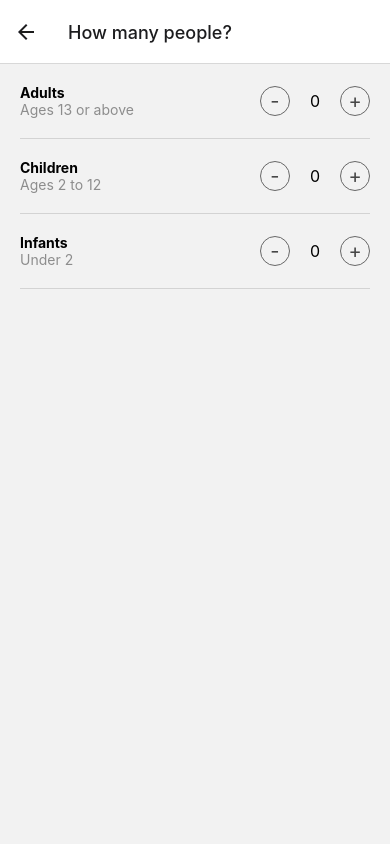
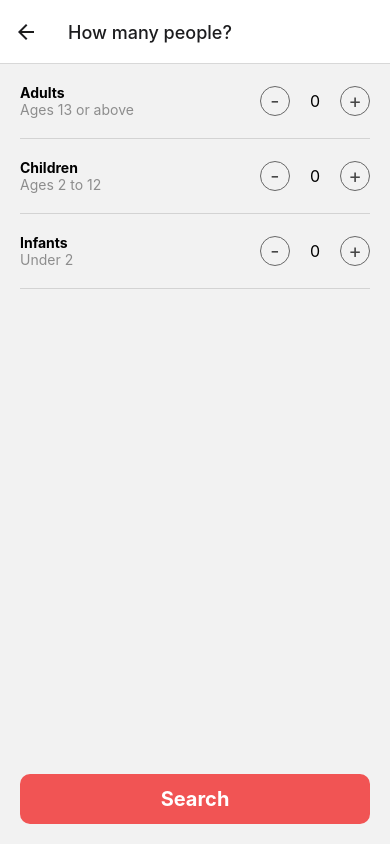
Before and after one commit to iqbalhossan99/Booking_App, a React Native app: screen /Guests in a window 390 px wide. Built offline with nearby package versions, Linux system fonts and the light colour scheme.

Commit message:
finish navigator

```diff
--- /dev/null
+++ b/src/navigation/ExploreNavigator.tsx
@@ -0,0 +1,23 @@
+import React from 'react';
+import { createNativeStackNavigator } from '@react-navigation/native-stack';
+import HomeScreen from '../screens/Home';
+import SearchResult from '../screens/SearchResults';
+
+const Stack = createNativeStackNavigator();
+
+const ExploreNavigator = () => {
+    return (
+        <Stack.Navigator>
+            <Stack.Screen name='Welcome' component={HomeScreen} options={{
+                headerShown: false,
+            }} />
+             <Stack.Screen name={'SearchResults'} component={SearchResult}
+                options={{
+                title: 'Search your destination',
+            }}
+      />
+        </Stack.Navigator>
+    );
+};
+
+export default ExploreNavigator;
--- a/src/navigation/HomeRabNavigator.tsx
+++ b/src/navigation/HomeRabNavigator.tsx
@@ -3,17 +3,17 @@ import { createBottomTabNavigator } from '@react-navigation/bottom-tabs';
 import HomeScreen from '../screens/Home';
 
 import { AntDesign, FontAwesome, FontAwesome5, MaterialIcons } from '@expo/vector-icons';
-
+import ExploreNavigator from './ExploreNavigator';
 
 const Tab = createBottomTabNavigator();
 
 const HomeTabNavigator = () => {
     return (
         <Tab.Navigator
-        tabBarOptions={{
-        activeTintColor: '#f15454',
+        tabBarOptions ={{
+        activeTintColor : '#f15454',
         }}>
-          <Tab.Screen name="Explore" component={HomeScreen}
+          <Tab.Screen name="Explore" component={ExploreNavigator}
             options={{
                 tabBarIcon: ({color}) =>(
                     <FontAwesome name="search" size={24} color={color} />
--- a/src/navigation/Router.tsx
+++ b/src/navigation/Router.tsx
@@ -19,7 +19,7 @@ const Router = () => {
                     headerShown: false,
                 }}
               />
-              <Stack.Screen name="Destination" component={DestinationSearchScreen}
+              <Stack.Screen name="Destination Search" component={DestinationSearchScreen}
                 options={{
                     title:"Search your destination"
                 }}
--- a/src/screens/DestinationSearch/index.tsx
+++ b/src/screens/DestinationSearch/index.tsx
@@ -1,11 +1,13 @@
 import { Entypo } from '@expo/vector-icons';
+import { useNavigation } from '@react-navigation/native';
 import React, { useState } from 'react';
-import { View, TextInput, FlatList, Text } from 'react-native';
+import { View, TextInput, FlatList, Text, Pressable } from 'react-native';
 // import { GooglePlaceData, GooglePlaceDetail, GooglePlacesAutocomplete } from 'react-native-google-places-autocomplete';
 import { destination } from '../../../assets/data/search';
 import styles from "./styles"
 
 const DestinationSearchScreen = () => {
+    const navigation = useNavigation();
     const [inputText, setInputText] = useState('')
     return (
         <View style={styles.container}>
@@ -39,12 +41,12 @@ const DestinationSearchScreen = () => {
             <FlatList
                 data={destination}
                 renderItem={({item}) =>(
-                    <View style={styles.row}>
+                    <Pressable onPress={()=> navigation.navigate('Guests')} style={styles.row}>
                         <View style={styles.iconContainer}>
                             <Entypo name="location-pin" size={35} />
                         </View>
                         <Text>{item.description}</Text>
-                    </View>
+                    </Pressable>
                 )}
             />
         </View>
--- a/src/screens/Guests/index.tsx
+++ b/src/screens/Guests/index.tsx
@@ -1,11 +1,15 @@
 import React, { useState } from 'react';
 import { Pressable, Text, View } from 'react-native';
+import { useNavigation } from '@react-navigation/native';
 import styles from './styles';
 
 const GuestsScreen = () => {
     const [adults, setAdults] = useState(0);
     const [children, setChildren] = useState(0);
     const [infants, setInfants] = useState(0);
+
+    const navigation = useNavigation();
+
 
     return (
         <View style={{justifyContent: 'space-between', height: '100%'}}>
@@ -79,6 +83,18 @@ const GuestsScreen = () => {
                     </View>
                 </View>
             </View>
+            <Pressable
+                onPress={() => navigation.navigate('SearchResults',{
+                    screen:'Explore',
+                    params:{
+                        screen:'SearchResults'
+                    }
+                })}
+                style={styles.searchBtn}>
+                <Text style={{fontSize: 20, color: 'white', fontWeight: 'bold'}}>
+                Search
+                </Text>
+            </Pressable>
         </View>
     );
 };
--- a/src/screens/Guests/styles.ts
+++ b/src/screens/Guests/styles.ts
@@ -17,7 +17,16 @@ const styles = StyleSheet.create({
         marginHorizontal: 20,
         borderBottomWidth: 1,
         borderColor: 'lightgrey',
-      }
+      },
+      searchBtn:{
+        marginBottom: 20,
+        backgroundColor: '#f15454',
+        alignItems: 'center',
+        justifyContent: 'center',
+        height: 50,
+        marginHorizontal: 20,
+        borderRadius: 10,
+        }
 })
 
 export default styles;
--- a/src/screens/Home/index.tsx
+++ b/src/screens/Home/index.tsx
@@ -4,14 +4,18 @@ import styles from './styles';
 import Ionicons from '@expo/vector-icons/Ionicons';
 import { posts } from '../../../assets/data/feed';
 import PostCarouselItem from '../../components/PostCarouselItem'
+import { useNavigation } from '@react-navigation/native';
 
 const HomeScreen = () => {
 
+  const navigation = useNavigation();
   const width= useWindowDimensions().width;
+
   return (
     <View>
       <Pressable
-        style={styles.searchButton}>
+        style={styles.searchButton}
+        onPress={()=>{ navigation.navigate('Destination Search')}}                                   >
       <Ionicons name="search" size={25} color={'#f15454'}  />
       <Text style={styles.searchButtonText}>Where are you going?</Text>
       </Pressable>
```
